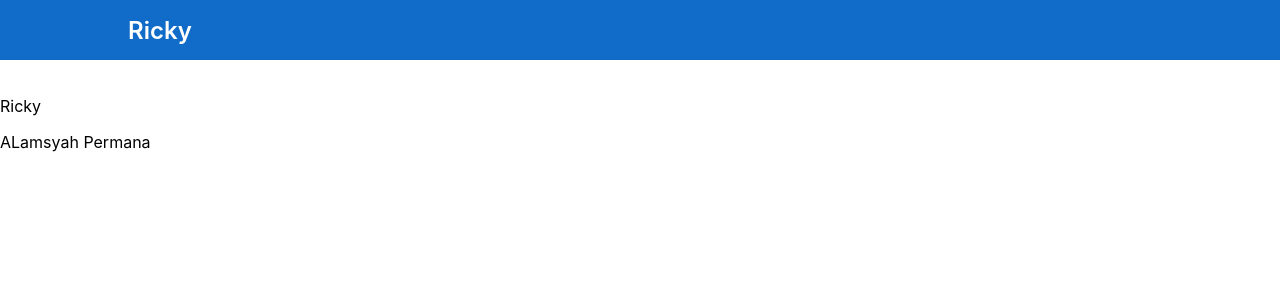
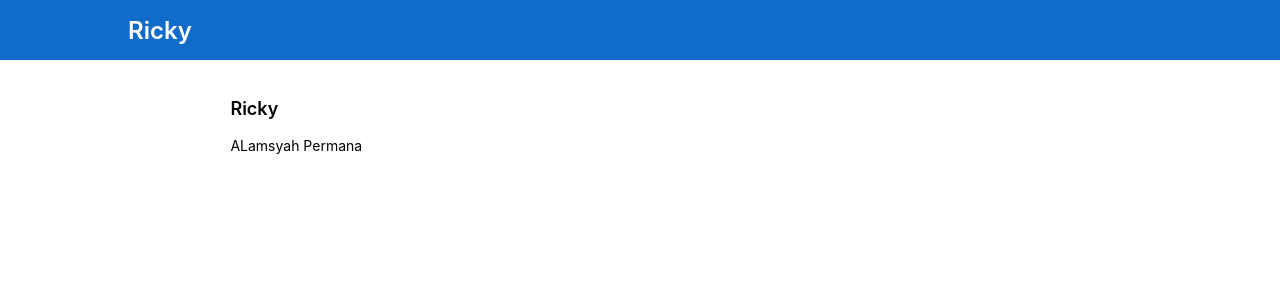
Before and after one commit to rickyalamsyahp/ricky-alamsyah-permana, a React (Create React App) app: page / in a window 1280 px wide. Shown: the top 300 px of the page. Built offline with nearby package versions, Linux system fonts and the light colour scheme.

Commit message:
create list

```diff
--- a/src/pages/Home.jsx
+++ b/src/pages/Home.jsx
@@ -14,6 +14,7 @@ const Home = () => {
         </div>
       </div>
       <div className="home">
+        {/* <input></> */}
         <div className="cardHome">
           <div className="left">
             <p className="title">Ricky</p>
--- a/src/style/home.css
+++ b/src/style/home.css
@@ -24,3 +24,40 @@
   font-size: 24px;
   font-weight: 600;
 }
+
+/* list style */
+.home {
+  padding: 0 10%;
+}
+
+.cardHome {
+  display: flex;
+  background-color: #fff;
+  justify-content: space-around;
+  align-items: center;
+}
+
+.cardHome:nth-child(even) {
+  background-color: #eee;
+}
+
+.cardHome:hover {
+  background-color: lightgray;
+}
+
+.cardHome .left {
+  flex: 0.8;
+  color: black;
+  text-decoration: none;
+}
+
+.cardHome .left .title {
+  text-decoration: none;
+  font-size: 18px;
+  font-weight: 600;
+}
+
+.cardHome .left .body {
+  font-size: 14px;
+  font-size: 400;
+}
```
